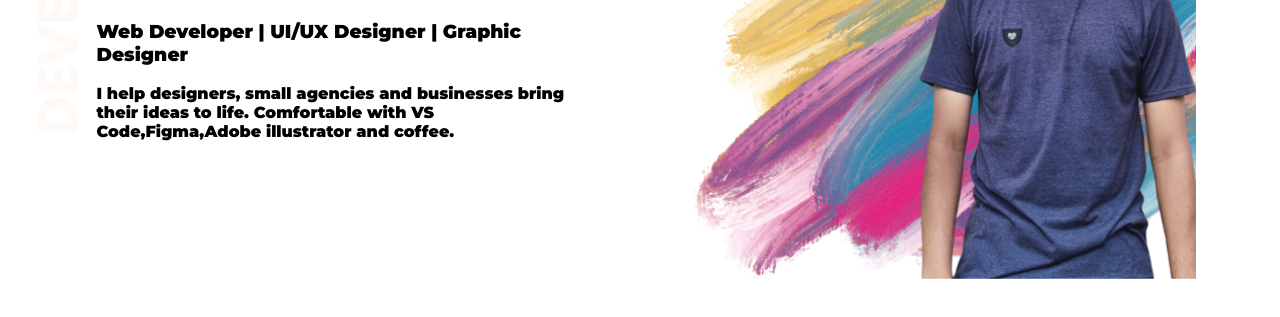
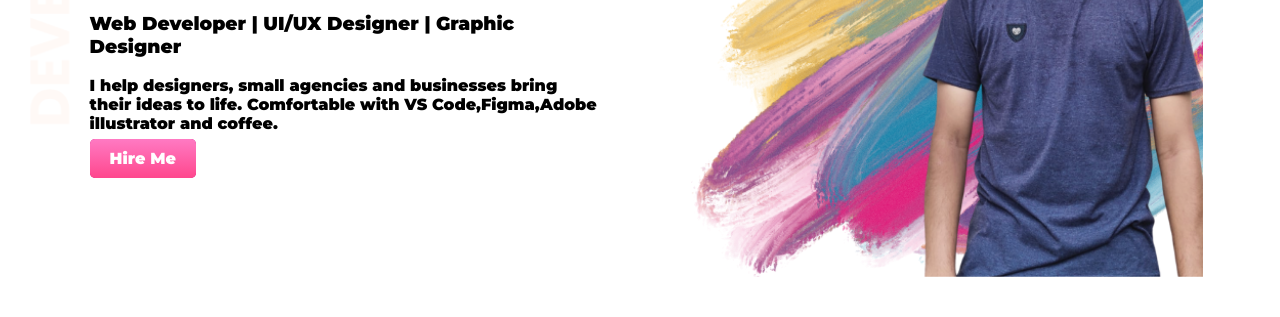
Before and after one commit to MusaedSajan/Web-Portfolio, a plain HTML site: page index.html in a window 1280 px wide. Shown: the part 235-552 px from the top of the page. Drawn offline with Linux system fonts and the light colour scheme.

Commit message:
Button Added

```diff
--- a/index.html
+++ b/index.html
@@ -22,6 +22,10 @@
             <h1>I'm <span class="name-highlight">Musaed Sajon</span></h1>
             <h3> Web Developer | UI/UX Designer | Graphic Designer </h3>
             <p> I help designers, small agencies and businesses bring their ideas to life. Comfortable with VS Code,Figma,Adobe illustrator and coffee.</p>
+
+            <a class="hire-button" target="_blank" href="https://www.linkedin.com/in/
+            musaed-musrur-sajan-5587031a9/">Hire Me</a>
+
         </div>
 
 
--- a/style.css
+++ b/style.css
@@ -1,4 +1,5 @@
 body{
+    margin: 0%;
     font-family: 'Montserrat', sans-serif;
 }
 h1{
@@ -24,3 +25,12 @@ h1{
 section{
     height: 500px;
 }
+
+.hire-button{
+    text-decoration: none;
+    background-image: linear-gradient(rgb(255, 122, 195),rgb(255, 71, 141) );
+    background-color: mediumvioletred;
+    padding: 10px 20px;
+    border-radius: 5px;
+    color: white;
+}
```
